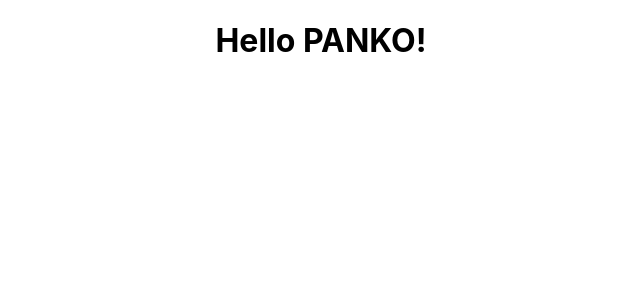
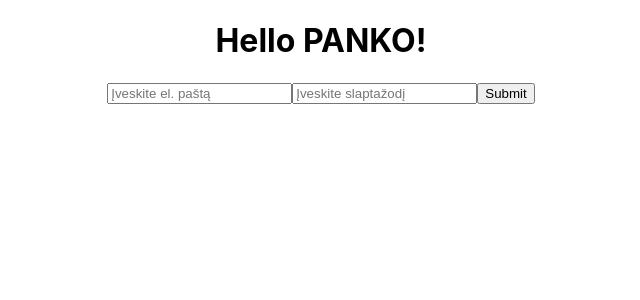
Before and after one commit to vmorka/reactapp, a React (Create React App) app in the folder client/: page / in a window 1280 px wide. Shown: the top 300 px of the page, without its empty margins (319-959 px from the left). Built offline with nearby package versions, Linux system fonts and the light colour scheme.

Commit message:
login component

```diff
--- a/client/src/App.js
+++ b/client/src/App.js
@@ -1,11 +1,13 @@
 import React, { Component } from 'react';
 import './App.css';
+import Login from './components/Login';
 
 class App extends Component {
   render() {
     return (
       <div className="App">
         <h1>Hello PANKO!</h1>
+        <Login />
       </div>
     );
   }
--- /dev/null
+++ b/client/src/components/Login.js
@@ -0,0 +1,17 @@
+import React, { Component } from 'react';
+
+class Login extends Component {
+  render() {
+    return (
+      <div className="login">
+        <form>
+            <input type="text" placeholder="Įveskite el. paštą"/>
+            <input type="password" placeholder="Įveskite slaptažodį"/>
+            <input type="submit"/>
+        </form>
+      </div>
+    );
+  }
+}
+
+export default Login;
```
